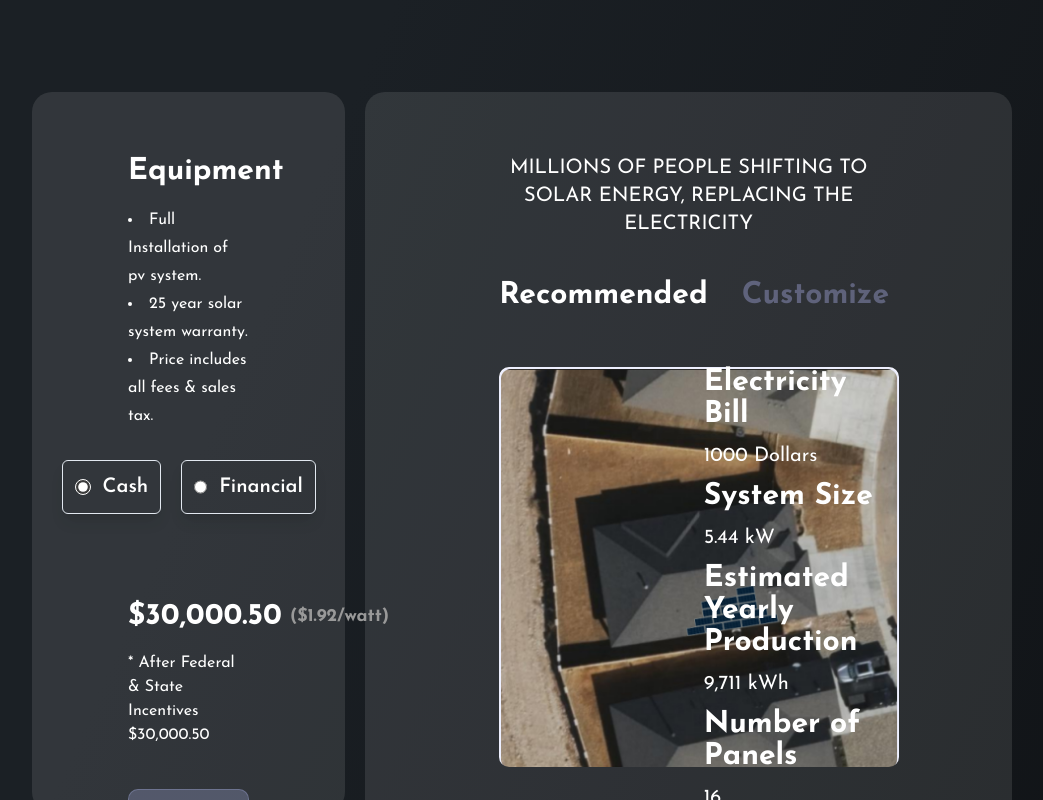
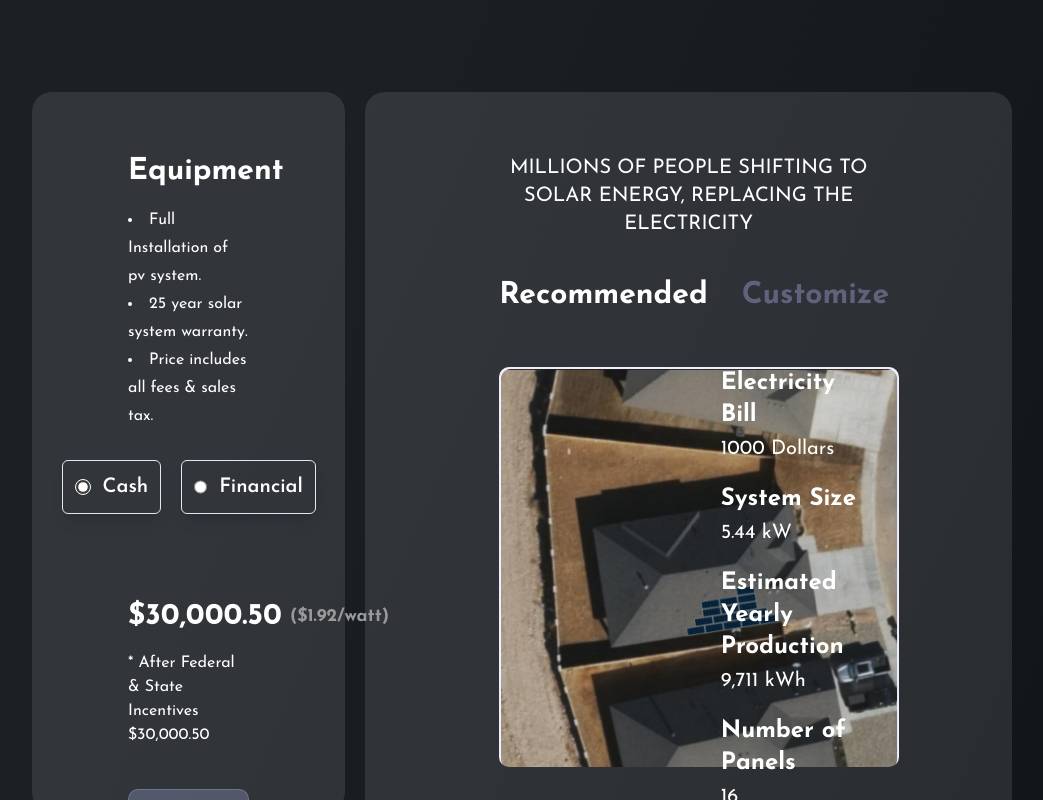
Before and after one commit to JOY-JB/ar-solar-site, a Next.js app: page /quote in a window 1280 px wide. Shown: the top 800 px of the page, without its empty margins (118-1161 px from the left). Built offline with nearby package versions, Linux system fonts and the light colour scheme.

Commit message:
recommended top part fix

```diff
--- a/src/app/quote/page.jsx
+++ b/src/app/quote/page.jsx
@@ -105,7 +105,7 @@ const QuotePage = () => {
                 </TabsList>
                 <TabsContent value="recommended">
                   <div className="w-full">
-                    <div className="mt-[55px] grid md:grid-cols-2 w-full md:gap-x-[30px]">
+                    <div className="mt-[55px] grid md:grid-cols-2 w-full gap-x-16">
                       <div className="md:size-[400px] rounded-[10px] overflow-hidden">
                         <Image
                           src="/assets/images/roofImage.jpg"
@@ -115,30 +115,30 @@ const QuotePage = () => {
                           className="w-full"
                         />
                       </div>
-                      <div className="space-y-4 md:space-y-0 leading-7 md:leading-[50px] mt-10 md:mt-0">
-                        <div className="">
-                          <h2 className="text-2xl md:text-[30px] font-bold">
+                      <div className="space-y-5 leading-7 md:leading-[50px] mt-10 md:mt-0">
+                        <div>
+                          <h2 className="text-xl md:text-2xl font-bold">
                             Electricity Bill
                           </h2>
-                          <p className="text-[20px]">1000 Dollars</p>
+                          <p className="text-xl mt-1">1000 Dollars</p>
                         </div>
                         <div>
-                          <h2 className="text-2xl md:text-[30px] font-bold">
+                          <h2 className="text-xl md:text-2xl font-bold">
                             System Size
                           </h2>
-                          <p className="text-[20px]">5.44 kW</p>
+                          <p className="text-xl mt-1">5.44 kW</p>
                         </div>
                         <div>
-                          <h2 className="text-2xl md:text-[30px] font-bold">
+                          <h2 className="text-xl md:text-2xl font-bold">
                             Estimated Yearly Production
                           </h2>
-                          <p className="text-[20px]">9,711 kWh</p>
+                          <p className="text-xl mt-1">9,711 kWh</p>
                         </div>
                         <div>
-                          <h2 className="text-2xl md:text-[30px] font-bold">
+                          <h2 className="text-xl md:text-2xl font-bold">
                             Number of Panels
                           </h2>
-                          <p className="text-[20px]">16</p>
+                          <p className="text-xl mt-1">16</p>
                         </div>
                       </div>
                     </div>
```
